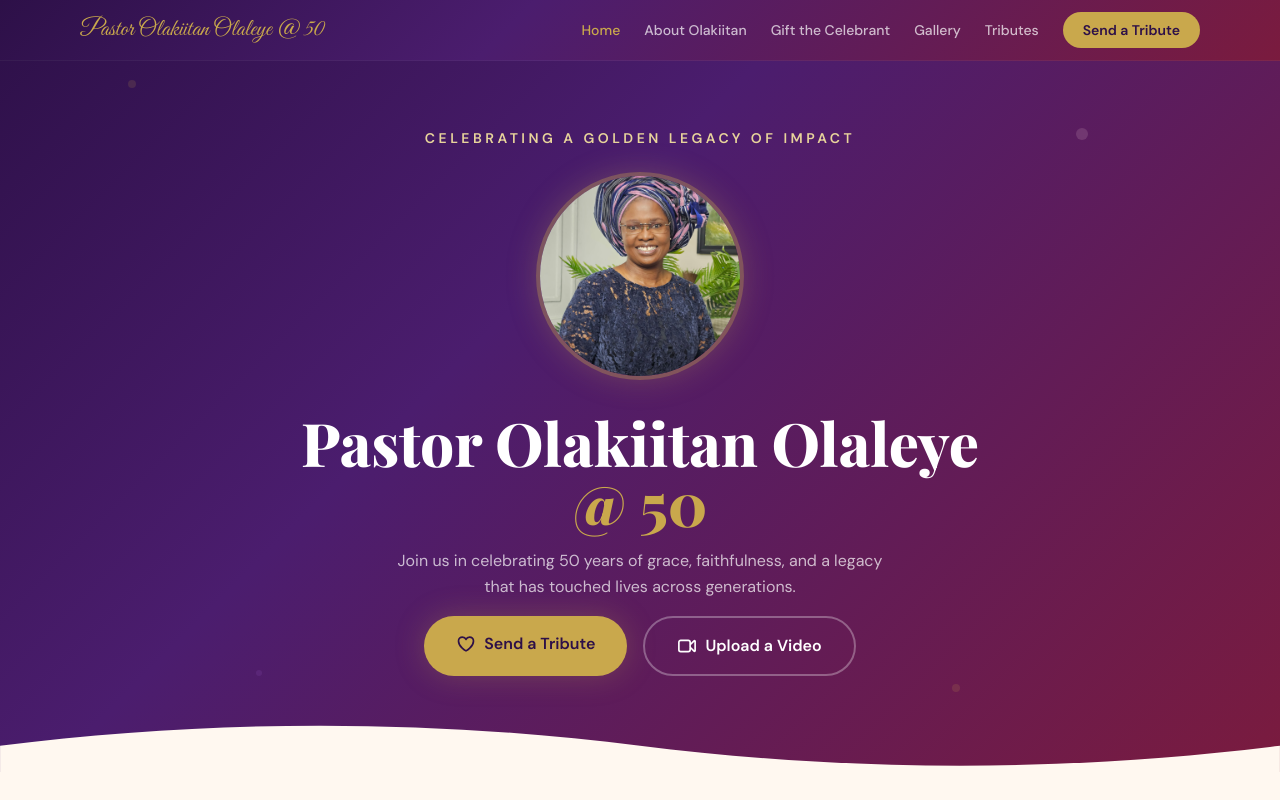
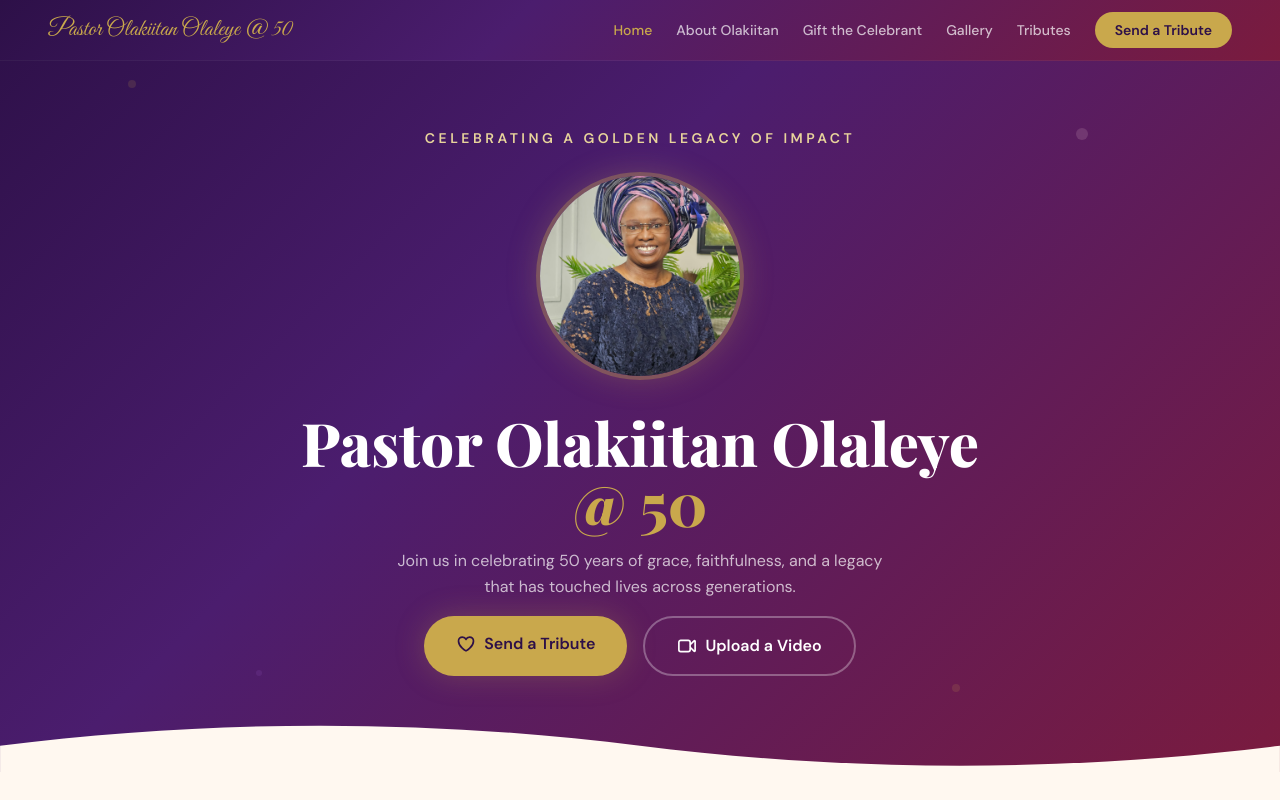
Before and after one commit to Tolaleye1/Birthday_Website, a Next.js app: page / in a window 1280 px wide. Shown: the top 800 px of the page. Built offline with nearby package versions, Linux system fonts and the light colour scheme; no server answers.

Commit message:
ui: widen navbar - push logo and nav links to screen edges

```diff
--- a/src/components/Navbar.tsx
+++ b/src/components/Navbar.tsx
@@ -18,7 +18,7 @@ export default function Navbar() {
 
   return (
     <nav className="fixed top-0 left-0 right-0 z-50 gradient-hero backdrop-blur-md border-b border-white/5">
-      <div className="max-w-6xl mx-auto px-4 py-3 flex items-center justify-between">
+      <div className="w-full px-6 lg:px-12 py-3 flex items-center justify-between">
         <Link
           href="/"
           className="font-[family-name:var(--font-script)] text-gold text-2xl"
```
